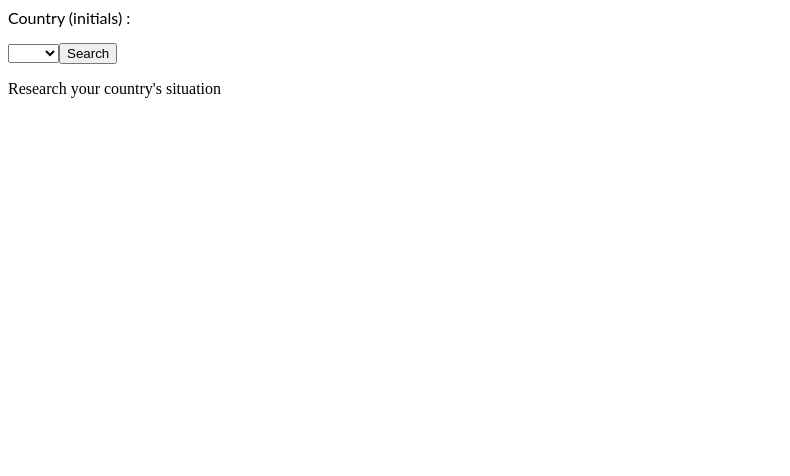
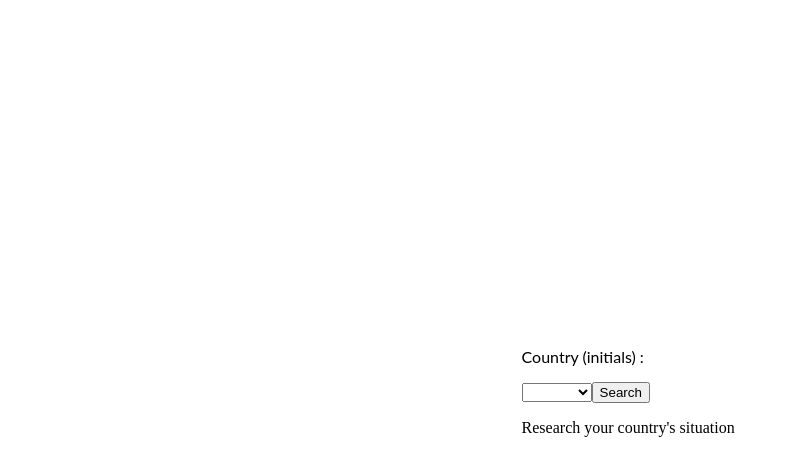
Before and after one commit to geovanef46/covid-api, an Angular app: page / in a window 1280 px wide. Shown: the top 476 px of the page, without its empty margins (0-790 px from the left). Built offline with nearby package versions, Linux system fonts and the light colour scheme.

Commit message:
update elements

```diff
--- a/src/app/app.component.css
+++ b/src/app/app.component.css
@@ -2,7 +2,8 @@ p {
   font-family: Lato;
 }
 
-img{
-  height:50px;
-  width:50px;
+body{
+  align-content: center;
+  position: relative;
+  padding-left: 40%;
 }
--- a/src/app/app.component.html
+++ b/src/app/app.component.html
@@ -1,17 +1,19 @@
+<body>
 <p>
 	Country (initials) : </p>
   <select id="countrys" [(ngModel)]=searchString>
-  <option value="BR">BR</option>
-  <option value="US">US</option>
-  <option value="IT">IT</option>
-  <option value="CHN">CHN</option>
+  <option value="BR">BRASIL</option>
+  <option value="US">USA</option>
+  <option value="IT">ITÁLIA</option>
+  <option value="CN">CHINA</option>
 </select>
 
-<button (click)="searchImages(value)">Search</button>
+<button (click)="searchApi(value)">Search</button>
 <ul>
-	<li *ngFor="let image1 of imageSearch">
-		<img src="{{image1.countrydata.total_cases}}">
+	<li *ngFor="let item of apiSearch">
+      <h4>{{item.countrydata.info.title}}</h4>
 	</li>
 </ul>
 
 <my-server></my-server>
+</body>
--- a/src/app/app.component.ts
+++ b/src/app/app.component.ts
@@ -9,16 +9,17 @@ import { Http , Response } from '@angular/http';
 export class AppComponent  {
   constructor(private http: Http){}
   searchString : String = '';
-  imageSearch = [];
-  searchImages(){
+  apiSearch = [];
+  searchApi(){
     const urlofApi= 'https://thevirustracker.com/free-api?countryTotal=' + this.searchString;
+    console.log(`Valor Pesquisado:${this.searchString}`)
     this.http.get(urlofApi)
     .subscribe(
       (res: Response) =>
         {
           const searchResult = res.json();
           console.log(searchResult);
-          this.imageSearch = searchResult.items;
+          this.apiSearch = searchResult.items;
           //console.log(this.imageSearch.owner.avatar_url);
         }
     );
```
Also changed, not shown: src/styles.css (line endings or trailing spaces).
